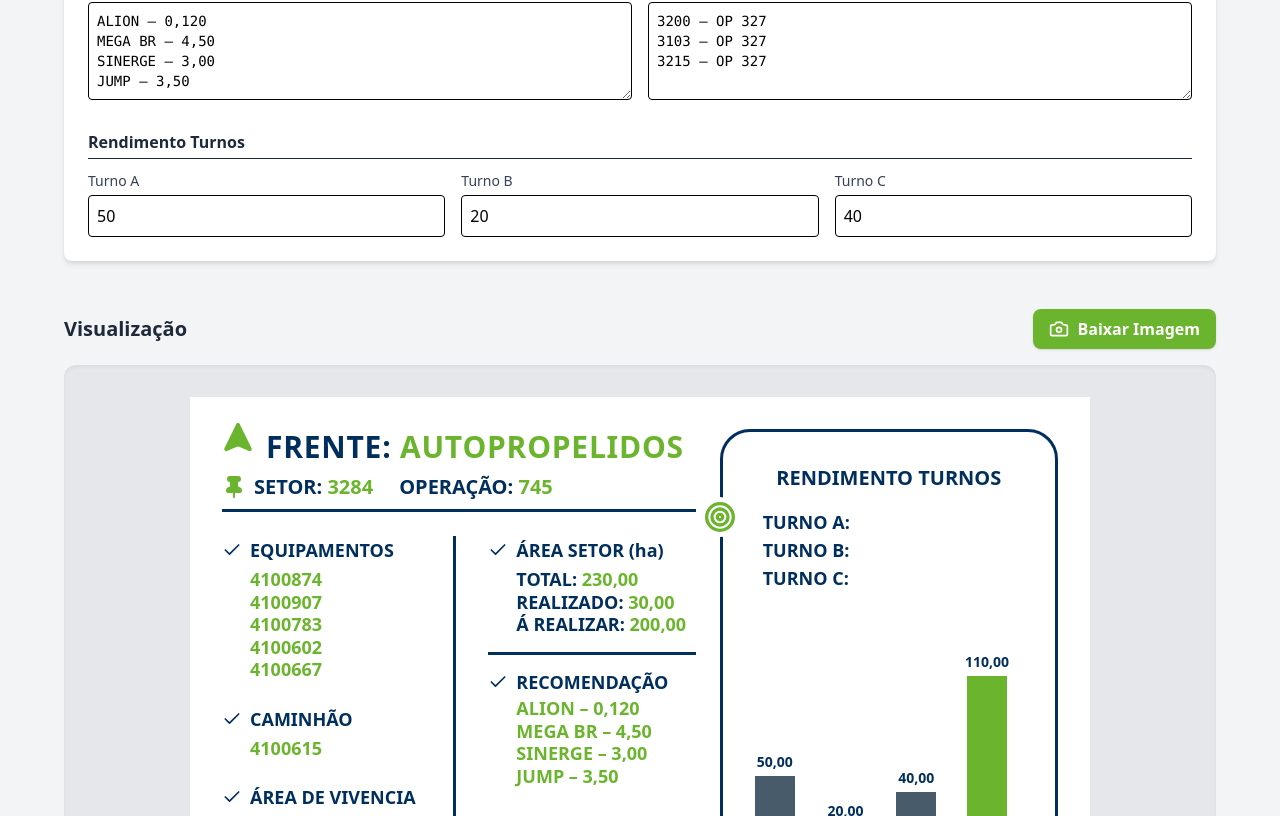
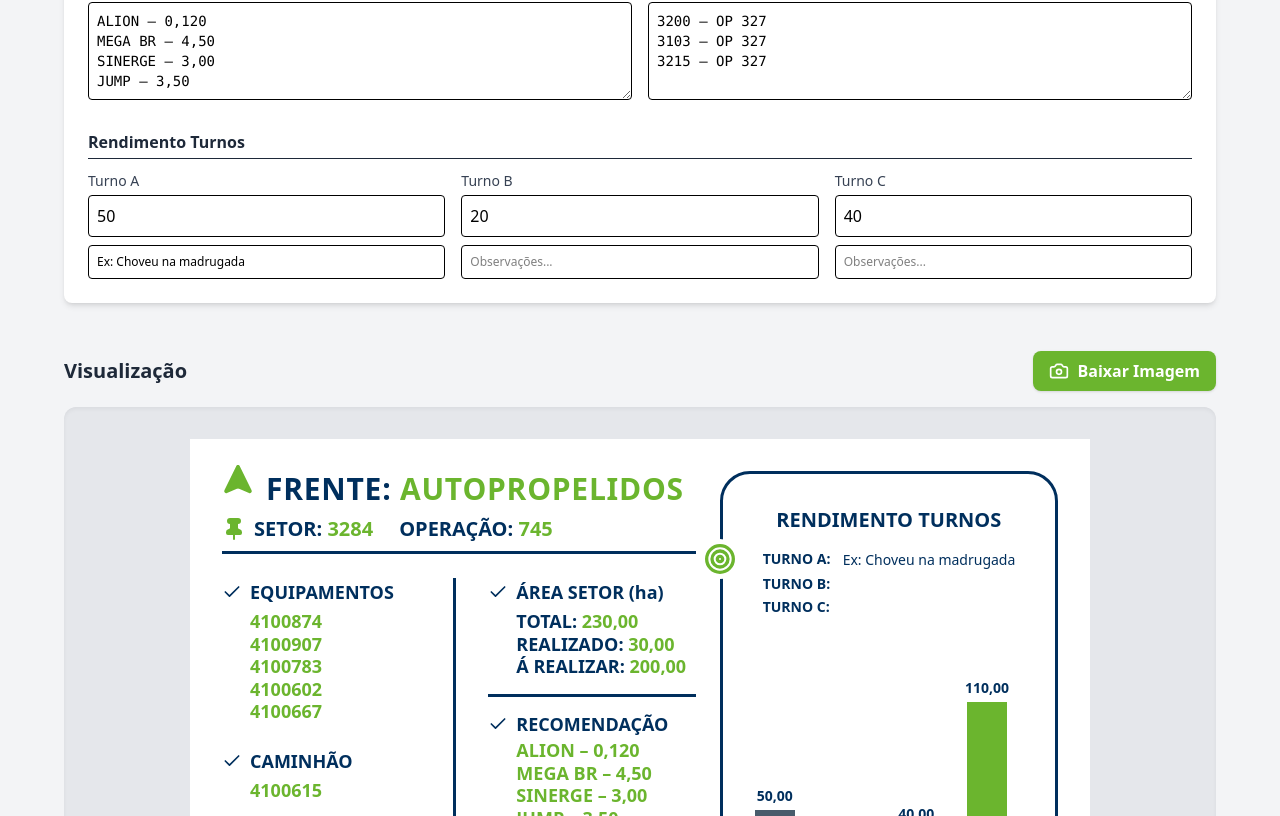
Before and after one commit to samucatimao11/INFORMATIVO, a React (Vite) app: page / in a window 1280 px wide. Shown: the part 624-1440 px from the top of the page. Built offline with nearby package versions, Linux system fonts and the light colour scheme.

Commit message:
feat: add observation fields to work shifts
Included new text input fields for observations in Turno A, B, and C to provide more context in the daily report.

```diff
--- a/src/App.tsx
+++ b/src/App.tsx
@@ -24,8 +24,11 @@ const defaultData: InformativoData = {
   recomendacao: 'ALION – 0,120\nMEGA BR – 4,50\nSINERGE – 3,00\nJUMP – 3,50',
   sequencias: '3200 – OP 327\n3103 – OP 327\n3215 – OP 327',
   turnoA: 50.00,
+  obsTurnoA: 'Ex: Choveu na madrugada',
   turnoB: 20.00,
+  obsTurnoB: '',
   turnoC: 40.00,
+  obsTurnoC: '',
 };
 
 export default function App() {
--- a/src/components/InformativoForm.tsx
+++ b/src/components/InformativoForm.tsx
@@ -92,15 +92,18 @@ export function InformativoForm({ data, onChange }: FormProps) {
         <div className="grid grid-cols-3 gap-4">
           <div>
             <label className="block text-sm font-medium text-gray-700 mb-1">Turno A</label>
-            <input type="number" name="turnoA" value={data.turnoA} onChange={handleChange} className="w-full p-2 border rounded focus:ring-2 focus:ring-lime-500" />
+            <input type="number" name="turnoA" value={data.turnoA} onChange={handleChange} className="w-full p-2 border rounded focus:ring-2 focus:ring-lime-500 mb-2" />
+            <input type="text" name="obsTurnoA" value={data.obsTurnoA} onChange={handleChange} placeholder="Observações..." className="w-full p-2 border rounded focus:ring-2 focus:ring-lime-500 text-xs" />
           </div>
           <div>
             <label className="block text-sm font-medium text-gray-700 mb-1">Turno B</label>
-            <input type="number" name="turnoB" value={data.turnoB} onChange={handleChange} className="w-full p-2 border rounded focus:ring-2 focus:ring-lime-500" />
+            <input type="number" name="turnoB" value={data.turnoB} onChange={handleChange} className="w-full p-2 border rounded focus:ring-2 focus:ring-lime-500 mb-2" />
+            <input type="text" name="obsTurnoB" value={data.obsTurnoB} onChange={handleChange} placeholder="Observações..." className="w-full p-2 border rounded focus:ring-2 focus:ring-lime-500 text-xs" />
           </div>
           <div>
             <label className="block text-sm font-medium text-gray-700 mb-1">Turno C</label>
-            <input type="number" name="turnoC" value={data.turnoC} onChange={handleChange} className="w-full p-2 border rounded focus:ring-2 focus:ring-lime-500" />
+            <input type="number" name="turnoC" value={data.turnoC} onChange={handleChange} className="w-full p-2 border rounded focus:ring-2 focus:ring-lime-500 mb-2" />
+            <input type="text" name="obsTurnoC" value={data.obsTurnoC} onChange={handleChange} placeholder="Observações..." className="w-full p-2 border rounded focus:ring-2 focus:ring-lime-500 text-xs" />
           </div>
         </div>
       </div>
--- a/src/components/InformativoPreview.tsx
+++ b/src/components/InformativoPreview.tsx
@@ -121,10 +121,19 @@ export function InformativoPreview({ data }: PreviewProps) {
         <div className="border-[3px] border-[#002f5d] rounded-[30px] p-6 pt-8 h-full flex flex-col relative">
           <h2 className="text-xl font-bold text-[#002f5d] text-center mb-4">RENDIMENTO TURNOS</h2>
 
-          <div className="text-left ml-4 mb-6 font-bold text-lg">
-            <div className="text-[#002f5d]">TURNO A: </div>
-            <div className="text-[#002f5d]">TURNO B: </div>
-            <div className="text-[#002f5d]">TURNO C: </div>
+          <div className="text-left ml-4 mb-6 font-bold text-sm flex flex-col gap-1.5">
+            <div className="flex text-[#002f5d] leading-tight items-start">
+              <span className="whitespace-nowrap w-20">TURNO A:</span>
+              <span className="font-normal text-sm flex-1 pt-[1px] leading-tight text-[#002f5d]">{data.obsTurnoA}</span>
+            </div>
+            <div className="flex text-[#002f5d] leading-tight items-start">
+              <span className="whitespace-nowrap w-20">TURNO B:</span>
+              <span className="font-normal text-sm flex-1 pt-[1px] leading-tight text-[#002f5d]">{data.obsTurnoB}</span>
+            </div>
+            <div className="flex text-[#002f5d] leading-tight items-start">
+              <span className="whitespace-nowrap w-20">TURNO C:</span>
+              <span className="font-normal text-sm flex-1 pt-[1px] leading-tight text-[#002f5d]">{data.obsTurnoC}</span>
+            </div>
           </div>
 
           {/* Bar Chart Area */}
--- a/src/types.ts
+++ b/src/types.ts
@@ -11,6 +11,9 @@ export interface InformativoData {
   recomendacao: string;
   sequencias: string;
   turnoA: number;
+  obsTurnoA: string;
   turnoB: number;
+  obsTurnoB: string;
   turnoC: number;
+  obsTurnoC: string;
 }
```
